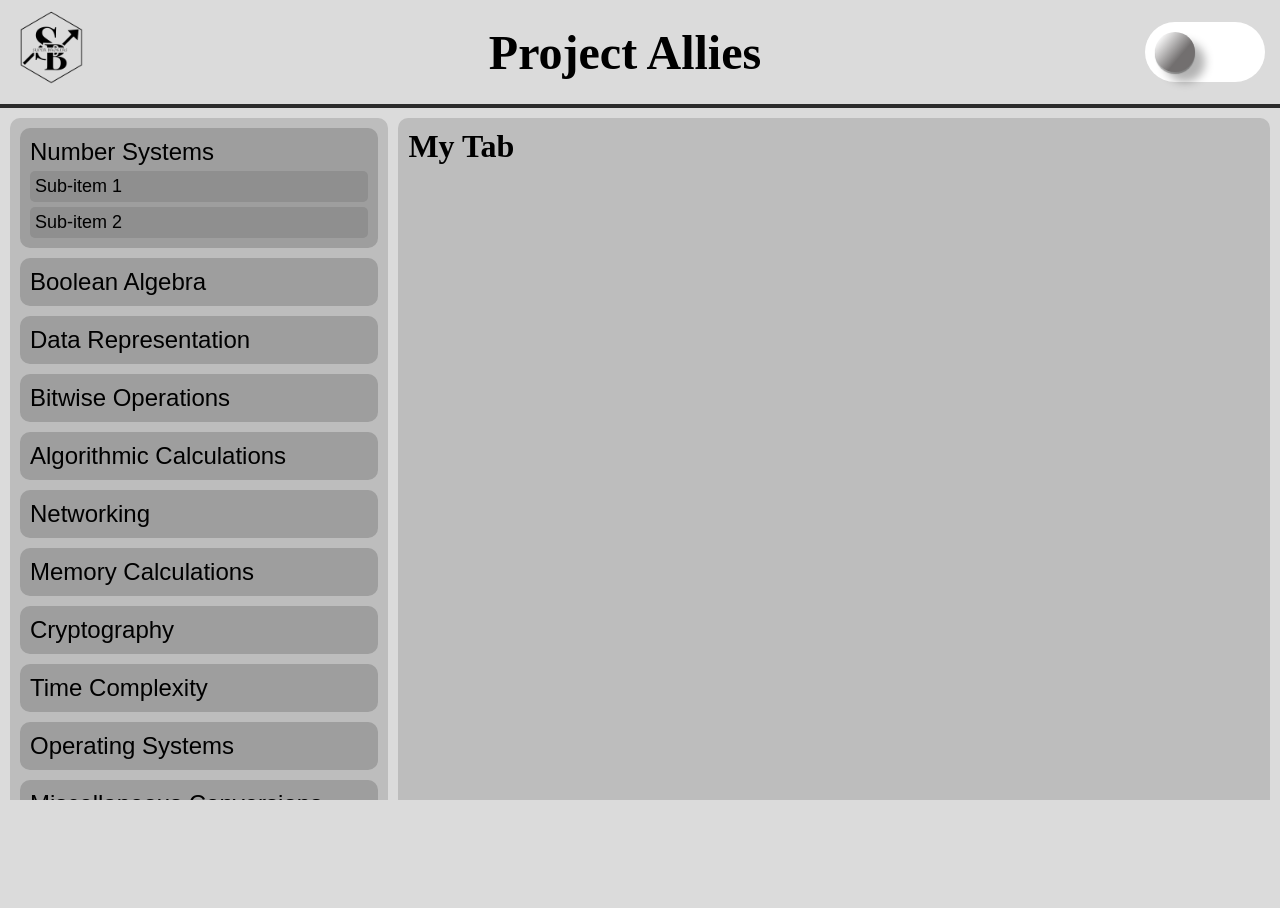
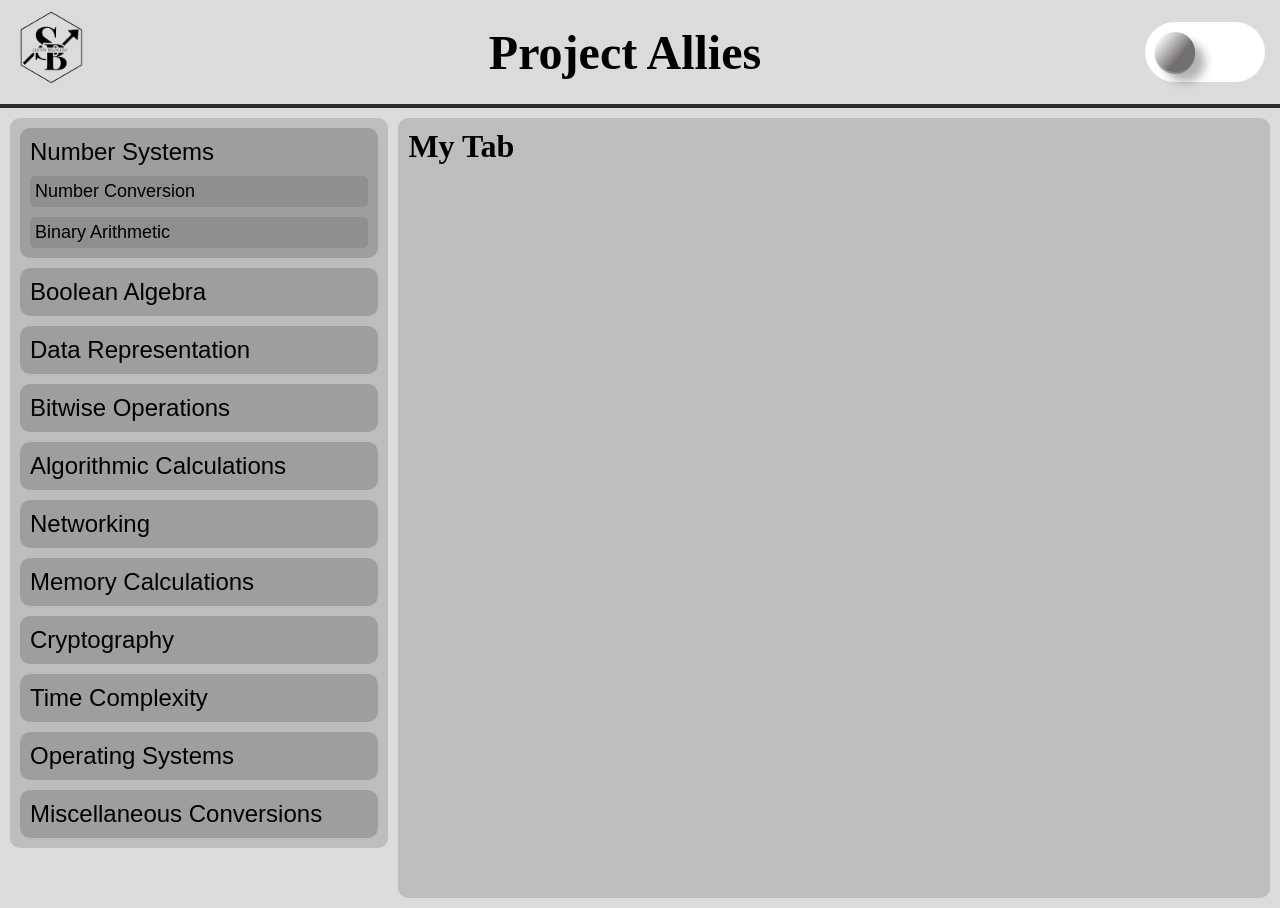
Before and after one commit to AnhTrinh00/project-Allies, a React (Vite) app: page / in a window 1280 px wide. Both pictures are taken after a click on the button "Number Systems". Before the commit the page ends 800 px from the top, so only its background shows below. Built offline with nearby package versions, Linux system fonts and the light colour scheme.

Commit message:
updated functionality for tab switching with sub-items and routes for main page

```diff
--- a/package.json
+++ b/package.json
@@ -16,12 +16,14 @@
   "dependencies": {
     "bootstrap": "^5.3.3",
     "react": "^18.3.1",
-    "react-dom": "^18.3.1"
+    "react-dom": "^18.3.1",
+    "react-router-dom": "^7.1.1"
   },
   "devDependencies": {
     "@eslint/js": "^9.17.0",
     "@types/react": "^18.3.18",
     "@types/react-dom": "^18.3.5",
+    "@types/react-router-dom": "^5.3.3",
     "@vitejs/plugin-react": "^4.3.4",
     "eslint": "^9.17.0",
     "eslint-plugin-react-hooks": "^5.0.0",
--- a/src/Component/List.tsx
+++ b/src/Component/List.tsx
@@ -1,13 +1,17 @@
 import { useState } from "react";
 import "../styling/List.css";
 
-function List() {
+interface ListProps {
+  onSubItemClick: (itemName: string, subItemName: string) => void;
+}
+
+function List({ onSubItemClick }: ListProps) {
   const [expandItems, setExpandItems] = useState<{ [key: number]: boolean }>({});
 
   const items = [
     {
       name: "Number Systems",
-      subItems: ["Sub-item 1", "Sub-item 2"]
+      subItems: ["Number Conversion", "Binary Arithmetic"]
     },
     {
       name: "Boolean Algebra",
@@ -70,7 +74,11 @@ function List() {
               {expandItems[index] && (
                 <div className="items-expand">
                   {item.subItems.map((subItem, subIndex) => (
-                    <button key={subIndex} className="sub-item">
+                    <button
+                      key={subIndex}
+                      className="sub-item"
+                      onClick={() => onSubItemClick(item.name, subItem)}
+                    >
                       {subItem}
                     </button>
                   ))}
--- a/src/Component/Nav.tsx
+++ b/src/Component/Nav.tsx
@@ -1,11 +1,18 @@
 import { useState, useEffect } from "react";
+import { useNavigate } from "react-router-dom";
 import "../styling/Nav.css";
 
-function Nav() {
+interface NavProps {
+  onLogoClick: () => void;
+}
+
+function Nav({ onLogoClick }: NavProps) {
   const [darkMode, setDarkMode] = useState(() => {
     const savedTheme = localStorage.getItem("theme");
     return savedTheme === "dark";
   });
+
+  const navigate = useNavigate();
 
   const handleModeChange = () => {
     const newMode = !darkMode;
@@ -18,10 +25,15 @@ function Nav() {
     document.body.className = darkMode ? "dark-mode" : "light-mode";
   }, [darkMode]);
 
+  const handleLogoClick = () => {
+    onLogoClick();
+    navigate("/");
+  };
+
   return (
     <div className="app">
       <nav className={`navbar ${darkMode ? "dark" : "light"}`}>
-        <a className="logo" href="#">
+        <a className="logo" onClick={handleLogoClick}>
           <img src="Sb-logo.png" alt="logo"/>
         </a>
         <h1 className="title">Project Allies</h1>
--- /dev/null
+++ b/src/Component/Sub-items/BinaryArith.tsx
@@ -0,0 +1,13 @@
+import "../../styling/Sub-items/BinaryArith.css";
+
+function BinaryArith() {
+    return (
+        <div className="binaryarith">
+            <div className="binaryarith-container">
+                <h1>My BinaryArith</h1>
+            </div>
+        </div>
+      );
+}
+
+export default BinaryArith;
--- /dev/null
+++ b/src/Component/Sub-items/NumCon.tsx
@@ -0,0 +1,13 @@
+import "../../styling/Sub-items/NumCon.css";
+
+function NumCon() {
+    return (
+        <div className="numcon">
+            <div className="numcon-container">
+                <h1>My NumCon</h1>
+            </div>
+        </div>
+      );
+}
+
+export default NumCon;
--- a/src/main.tsx
+++ b/src/main.tsx
@@ -1,18 +1,48 @@
-import { StrictMode } from 'react'
+import { StrictMode, useState } from 'react'
 import { createRoot } from 'react-dom/client'
+import { BrowserRouter as Router, Route, Routes } from 'react-router-dom'
 
 import Nav from './Component/Nav.tsx'
 import List from './Component/List.tsx'
 import Tab from './Component/Tab.tsx'
 
 import './index.css'
+import NumCon from './Component/Sub-items/NumCon.tsx'
+import BinaryArith from './Component/Sub-items/BinaryArith.tsx'
 
-createRoot(document.getElementById('root')!).render(
-  <StrictMode>
-    <div className="container">
-      <Nav />
-      <List />
-      <Tab />
-    </div>
-  </StrictMode>,
-)
+function Main() {
+  const [selectedSubItem, setSelectedSubItem] = useState<{ itemName: string, subItemName: string } | null>(null);
+
+  const handleSubItemClick = (itemName: string, subItemName: string) => {
+    setSelectedSubItem({ itemName, subItemName });
+  }
+
+  const handleLogoClick = () => {
+    setSelectedSubItem(null);
+  };
+
+  let TabComponent = Tab;
+  if (selectedSubItem) {
+    if (selectedSubItem.itemName === "Number Systems") {
+      if (selectedSubItem.subItemName === "Number Conversion") {
+        TabComponent = NumCon;
+      } else if (selectedSubItem.subItemName === "Binary Arithmetic") {
+        TabComponent = BinaryArith;
+      }
+    }
+  }
+
+  return (
+    <StrictMode>
+      <Router>
+        <Nav onLogoClick={handleLogoClick} />
+        <div className="container">
+          <List onSubItemClick={handleSubItemClick} />
+          <TabComponent />
+        </div>
+      </Router>
+    </StrictMode>
+  );
+}
+
+createRoot(document.getElementById('root')!).render(<Main />);
--- a/src/styling/List.css
+++ b/src/styling/List.css
@@ -102,7 +102,7 @@ body.dark-mode .sub-item {
   border: none;
   border-radius: 5px;
   cursor: pointer;
-  margin-top: 5px;
+  margin-top: 10px;
   width: 100%;
   text-align: left;
 }
--- /dev/null
+++ b/src/styling/Sub-items/BinaryArith.css
@@ -0,0 +1,26 @@
+* {
+    margin: 0;
+}
+
+.binaryarith {
+    display: flex;
+    flex-direction: column;
+    grid-row: 2 / 3;
+    grid-column: 2 / 3;
+    padding: 10px;
+    margin-left: 30px;
+}
+
+body.light-mode .binaryarith-container {
+    flex-grow: 1;
+    background-color: rgb(189, 189, 189);
+    border-radius: 10px;
+    padding: 10px;
+}
+
+body.dark-mode .binaryarith-container {
+    flex-grow: 1;
+    background-color: #505050;
+    border-radius: 10px;
+    padding: 10px;
+}
--- /dev/null
+++ b/src/styling/Sub-items/NumCon.css
@@ -0,0 +1,26 @@
+* {
+    margin: 0;
+}
+
+.numcon {
+    display: flex;
+    flex-direction: column;
+    grid-row: 2 / 3;
+    grid-column: 2 / 3;
+    padding: 10px;
+    margin-left: 30px;
+}
+
+body.light-mode .numcon-container {
+    flex-grow: 1;
+    background-color: rgb(189, 189, 189);
+    border-radius: 10px;
+    padding: 10px;
+}
+
+body.dark-mode .numcon-container {
+    flex-grow: 1;
+    background-color: #505050;
+    border-radius: 10px;
+    padding: 10px;
+}
```
Also changed, not shown: 1 other file (tests, documents, lock files or other folders).
